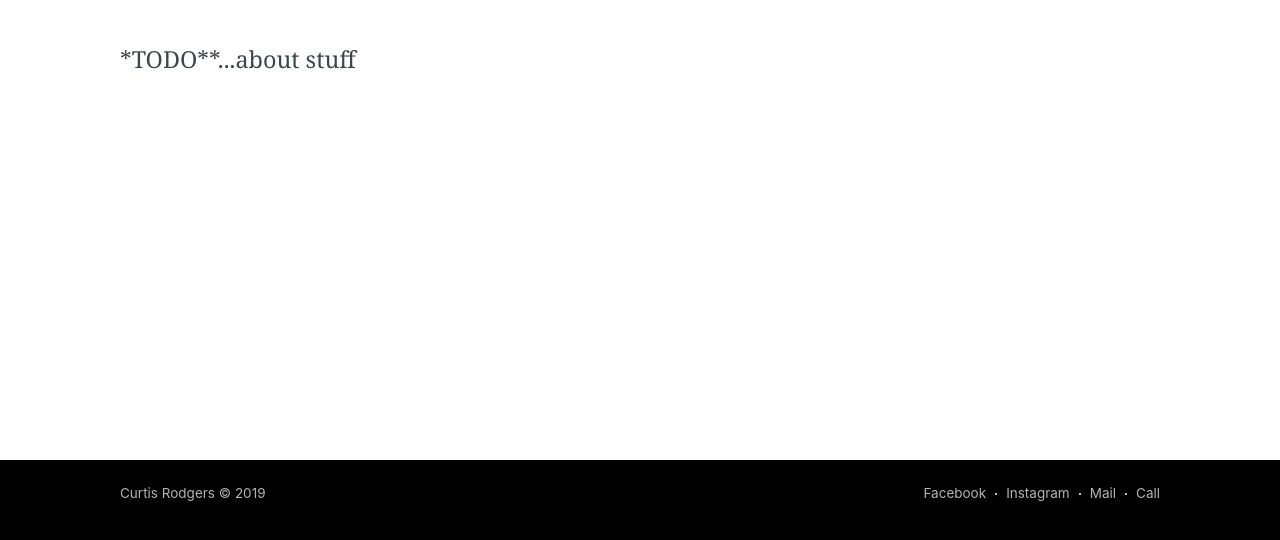
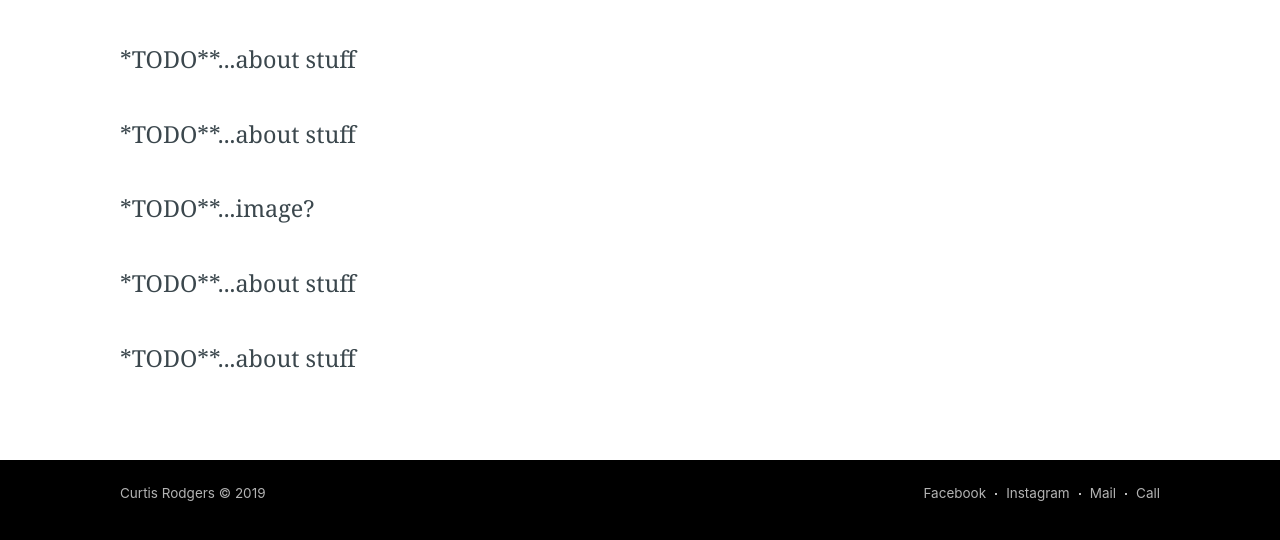
Before and after one commit to C-Rodg/PAWSsion-Project, a Gatsby site: page /about in a window 1280 px wide. Shown: the part 234-774 px from the top of the page. Built offline with nearby package versions, Linux system fonts and the light colour scheme; Gatsby itself is replaced by a stand-in of ours.

Commit message:
Setup structure for about page

```diff
--- a/src/pages/about.js
+++ b/src/pages/about.js
@@ -22,6 +22,10 @@ const About = () => (
     <PaddingWrapper>
       <GridWrap>
         <PageParagraph>*TODO**...about stuff</PageParagraph>
+        <PageParagraph>*TODO**...about stuff</PageParagraph>
+        <PageParagraph>*TODO**...image?</PageParagraph>
+        <PageParagraph>*TODO**...about stuff</PageParagraph>
+        <PageParagraph>*TODO**...about stuff</PageParagraph>
       </GridWrap>
     </PaddingWrapper>
   </PageLayout>
```
